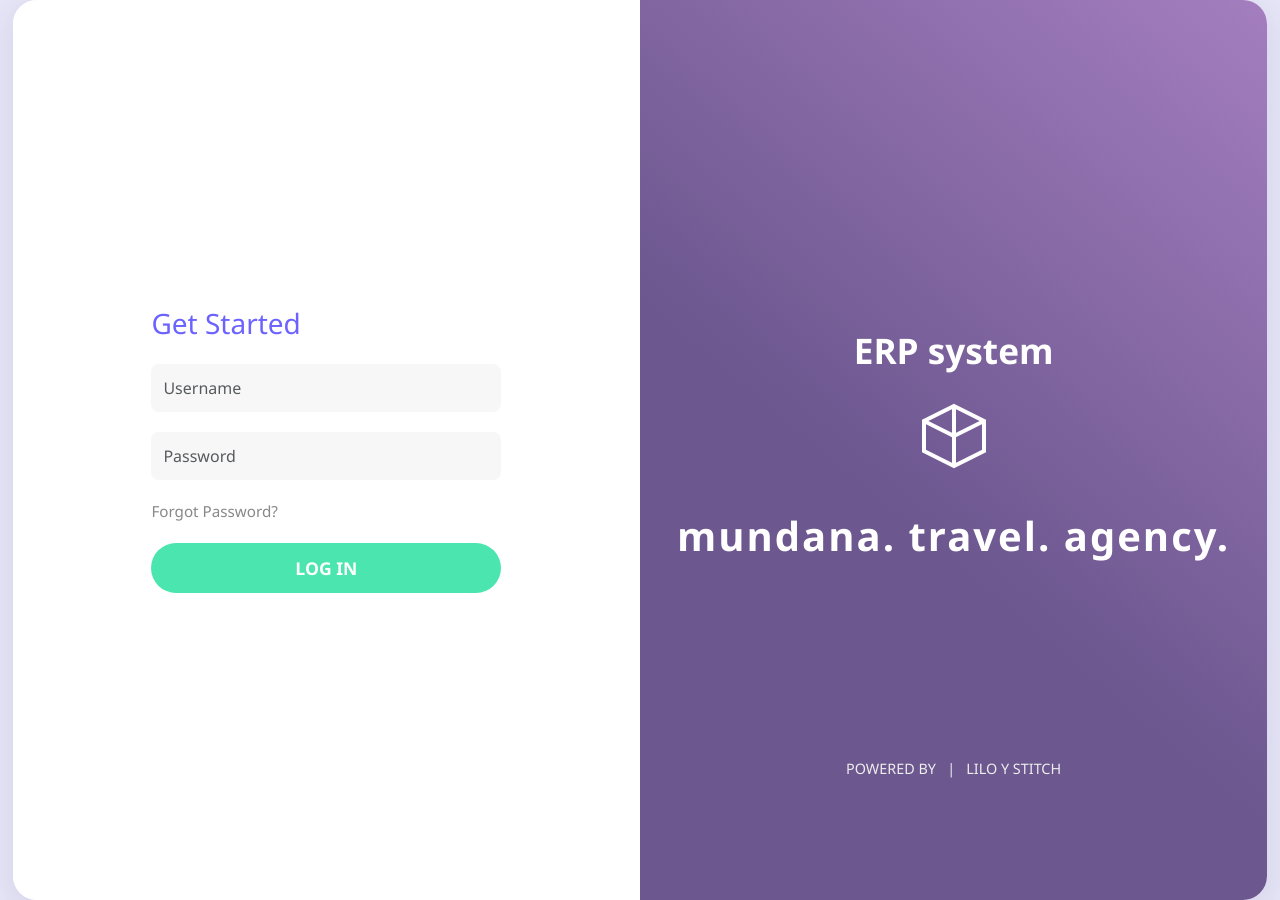
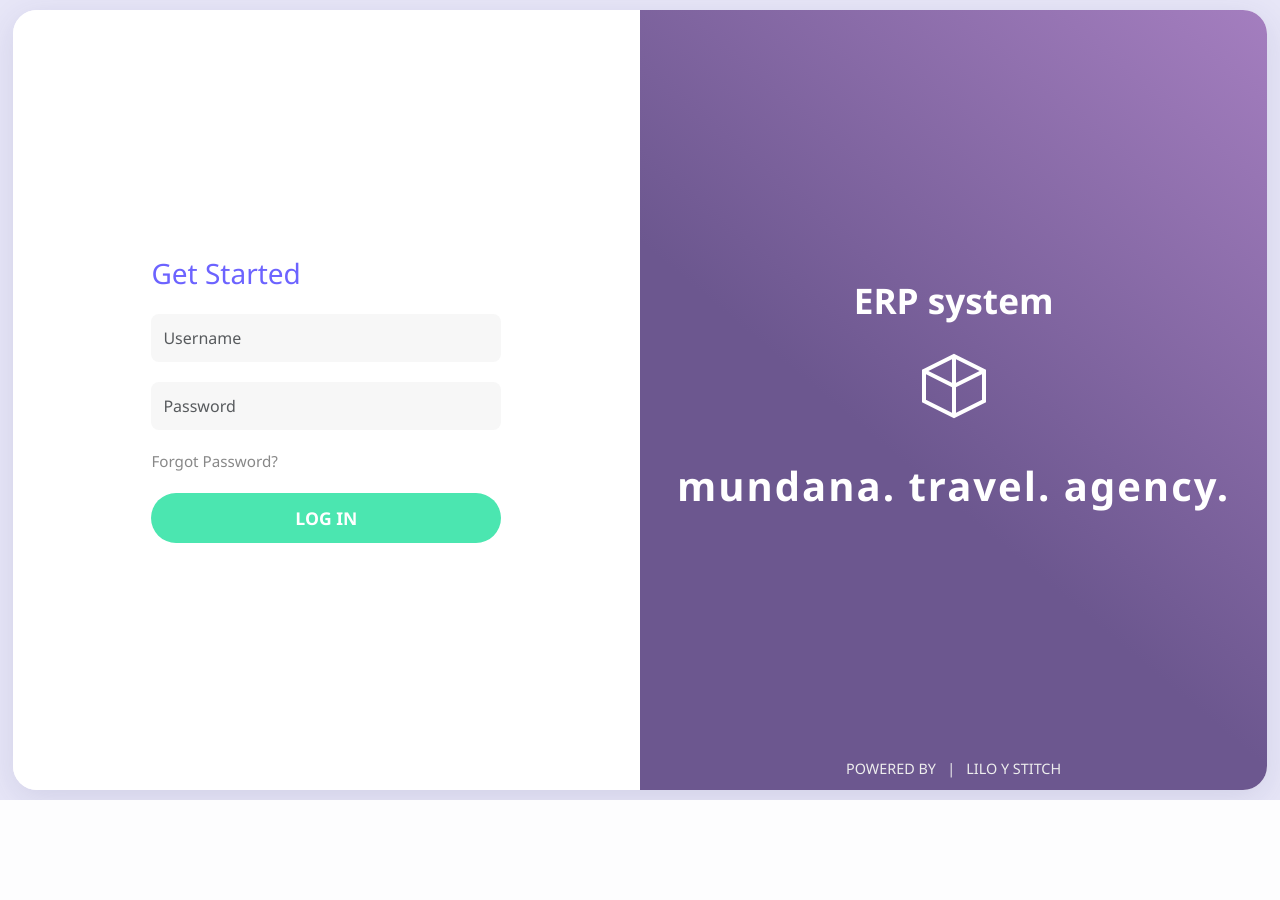
Before and after one commit to Amadoose/djangocrm, a Django app: page / in a window 1280 px wide. After the commit the page ends 800 px from the top, so only its background shows below. Run offline with Django 5.2, Linux system fonts and the light colour scheme.

Commit message:
login page card

```diff
--- a/website/templates/login.html
+++ b/website/templates/login.html
@@ -25,7 +25,7 @@
             overflow: hidden;
             display: flex;
             width: 3000px;
-            height: 900px;
+            height: calc(100vh - 20px);
             max-width: 98vw;
         }
         .split-container {
```
